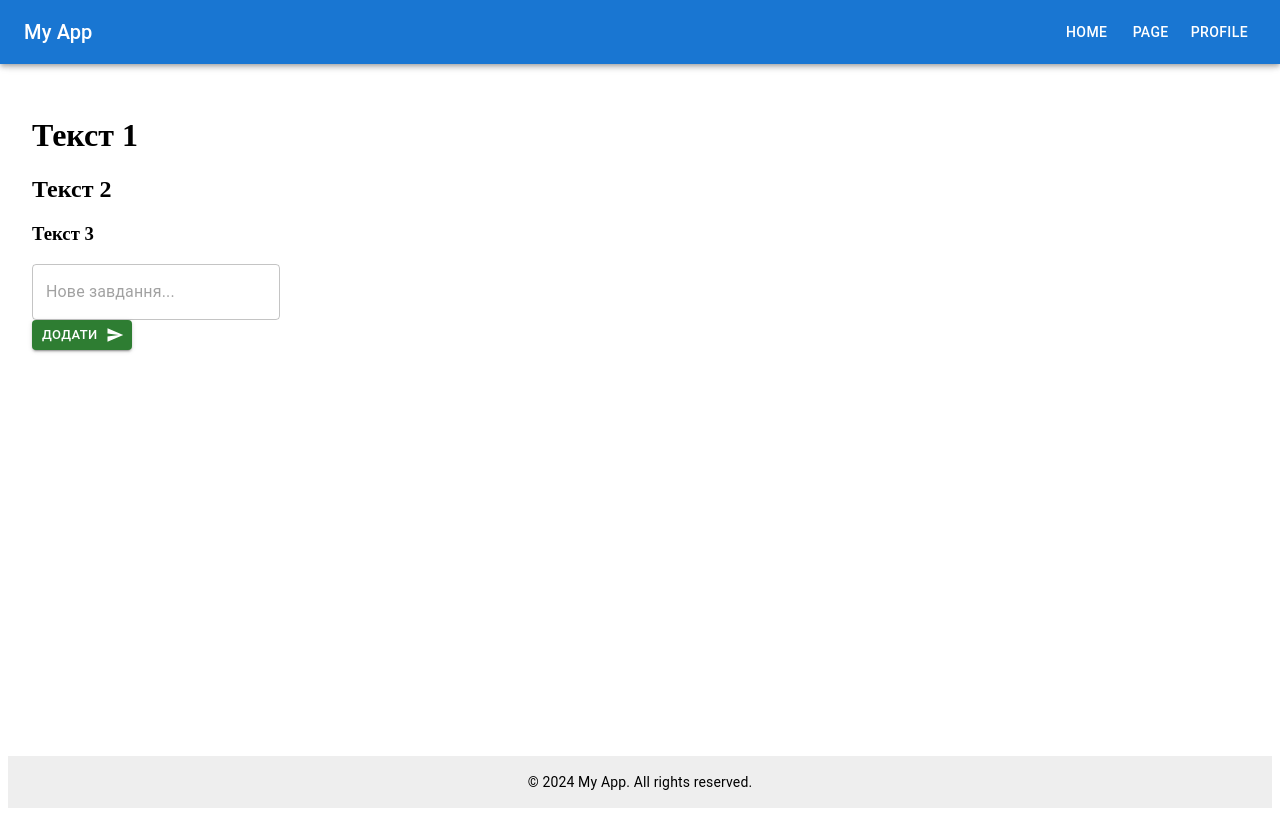
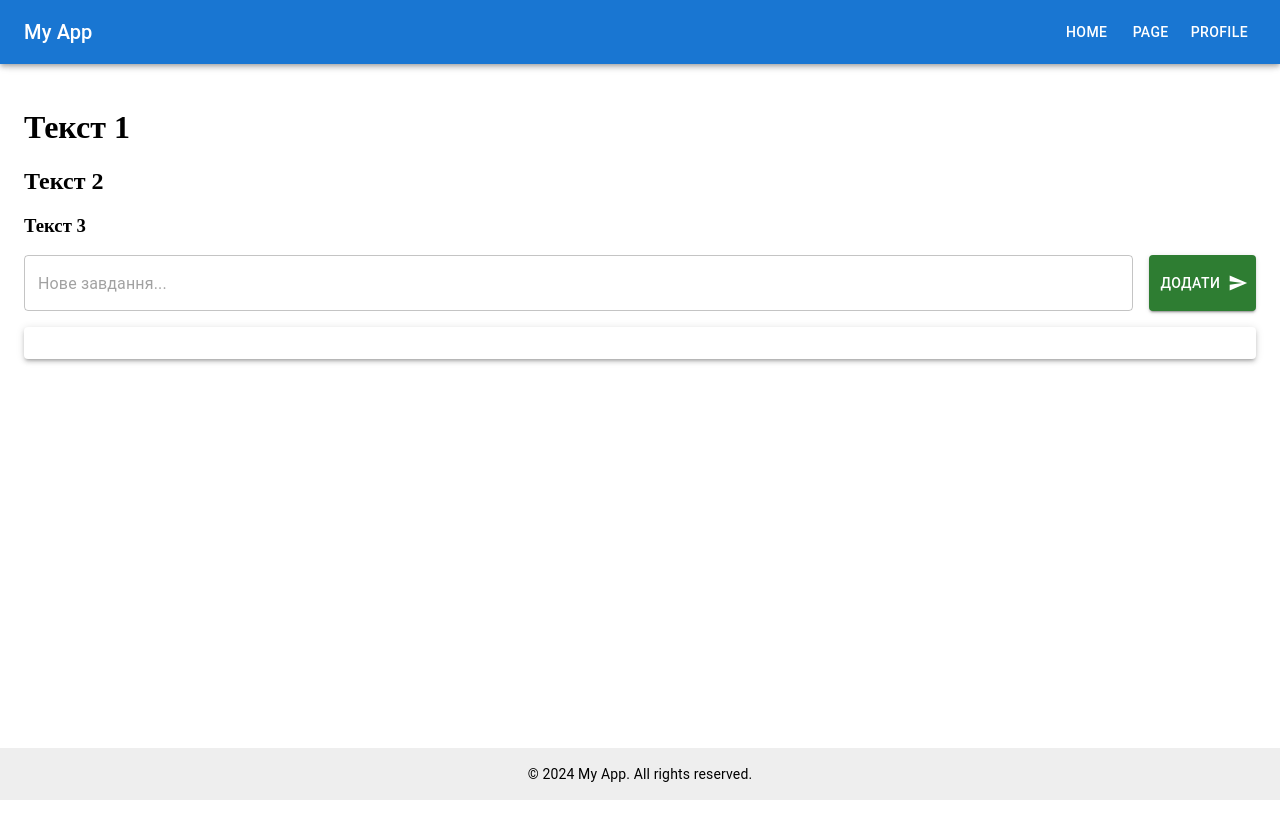
Before and after one commit to SurkovKostiantyn/my-app, a React (Vite) app: page /page in a window 1280 px wide. Built offline with nearby package versions, Linux system fonts and the light colour scheme.

Commit message:
+ router + MUI navigation

```diff
--- a/package.json
+++ b/package.json
@@ -13,6 +13,7 @@
     "preview": "vite preview"
   },
   "dependencies": {
+    "normalize.css": "^8.0.1",
     "react": "^19.0.0",
     "react-dom": "^19.0.0"
   },
--- a/src/components/TodoForm.jsx
+++ b/src/components/TodoForm.jsx
@@ -1,7 +1,6 @@
 import React, { useState } from 'react';
-import Button from '@mui/material/Button';
+import { Box, Button, TextField, Stack } from '@mui/material';
 import SendIcon from '@mui/icons-material/Send';
-import TextField from '@mui/material/TextField';
 
 function TodoForm({ addTodo }) {
     const [text, setText] = useState('');
@@ -14,25 +13,26 @@ function TodoForm({ addTodo }) {
     };
 
     return (
-        <form>
+        <Box component="form" onSubmit={handleSubmit} sx={{ mt: 2 }}>
+            <Stack spacing={2} direction="row">
                 <TextField
+                    fullWidth
                     type="text"
                     value={text}
                     onChange={(e) => setText(e.target.value)}
                     placeholder="Нове завдання..."
                     variant="outlined"
                 />
-            <br/>
                 <Button
+                    type="submit"
                     variant="contained"
                     endIcon={<SendIcon />}
-                onClick={handleSubmit}
                     color="success"
-                size="small"
                 >
                     Додати
                 </Button>
-        </form>
+            </Stack>
+        </Box>
     );
 }
 
--- a/src/components/TodoItem.jsx
+++ b/src/components/TodoItem.jsx
@@ -1,30 +1,30 @@
 import React from 'react';
-import Button from '@mui/material/Button';
+import { ListItem, ListItemIcon, ListItemText, IconButton, Checkbox } from '@mui/material';
 import DeleteIcon from '@mui/icons-material/Delete';
-import Checkbox from '@mui/material/Checkbox';
 
-function TodoItem({todo, onToggle, onDelete}) {
+function TodoItem({ todo, onToggle, onDelete }) {
     return (
-        <li>
-            <Checkbox
-                type="checkbox"
-                checked={todo.completed}
-                onChange={() => onToggle(todo.id)}
-                color="success"
+        <ListItem
+            secondaryAction={
+                <IconButton edge="end" aria-label="delete" onClick={() => onDelete(todo.id)}>
+                    <DeleteIcon color="error" />
+                </IconButton>
+            }
+            disablePadding
+        >
+            <ListItemIcon>
+                <Checkbox
+                    edge="start"
+                    checked={todo.completed}
+                    onChange={() => onToggle(todo.id)}
+                    color="success"
+                />
+            </ListItemIcon>
+            <ListItemText
+                primary={todo.text}
+                sx={{ textDecoration: todo.completed ? 'line-through' : 'none' }}
             />
-            <span style={{textDecoration: todo.completed ? 'line-through' : 'none'}}>
-                {todo.text}
-            </span>
-            <Button
-                variant="contained"
-                onClick={() => onDelete(todo.id)}
-                endIcon={<DeleteIcon/>}
-                color="success"
-                size="small"
-            >
-                Видалити
-            </Button>
-        </li>
+        </ListItem>
     );
 }
 
--- a/src/components/TodoList.jsx
+++ b/src/components/TodoList.jsx
@@ -1,13 +1,16 @@
 import React from 'react';
+import { List, Paper } from '@mui/material';
 import TodoItem from './TodoItem.jsx';
 
 function TodoList({ todos, onToggle, onDelete }) {
     return (
-        <ul>
-            {todos.map((todo) => (
-                <TodoItem key={todo.id} todo={todo} onToggle={onToggle} onDelete={onDelete} />
-            ))}
-        </ul>
+        <Paper elevation={3} sx={{ mt: 2, p: 1 }}>
+            <List>
+                {todos.map((todo) => (
+                    <TodoItem key={todo.id} todo={todo} onToggle={onToggle} onDelete={onDelete} />
+                ))}
+            </List>
+        </Paper>
     );
 }
 
--- a/src/main.jsx
+++ b/src/main.jsx
@@ -5,6 +5,7 @@ import Home from "./pages/Home.jsx";
 import Profile from "./pages/Profile.jsx";
 import Layout from "./pages/Layout.jsx"
 import NoPage from "./pages/NoPage.jsx"
+import 'normalize.css';
 
 createRoot(document.getElementById('root')).render(
   <BrowserRouter>
```
Also changed, not shown: 1 other file (tests, documents, lock files or other folders). Lines whose indentation alone changed are shown as unchanged.
